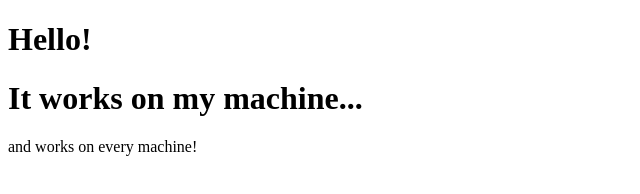
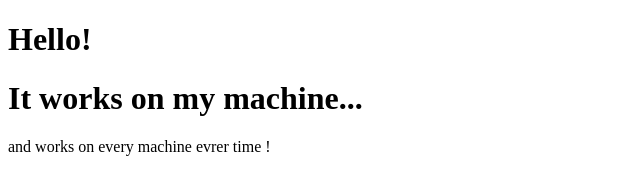
Before and after one commit to BaharM80/project2, a plain HTML site: page index.html in a window 1280 px wide. Shown: the full height of the page, 0-640 px from the left. Drawn offline with Linux system fonts and the light colour scheme.

Commit message:
modified index.html file

```diff
--- a/index.html
+++ b/index.html
@@ -14,7 +14,7 @@
 
 
 
-    <p>and works on every machine!</p>
+    <p>and works on every machine evrer time !</p>
 
 
 
```
